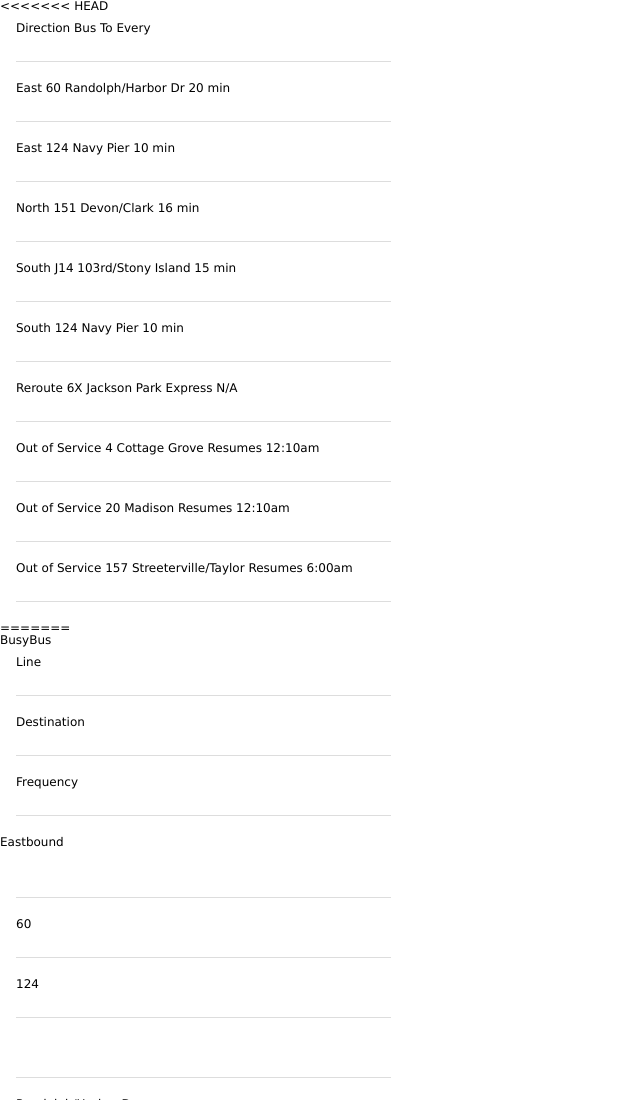
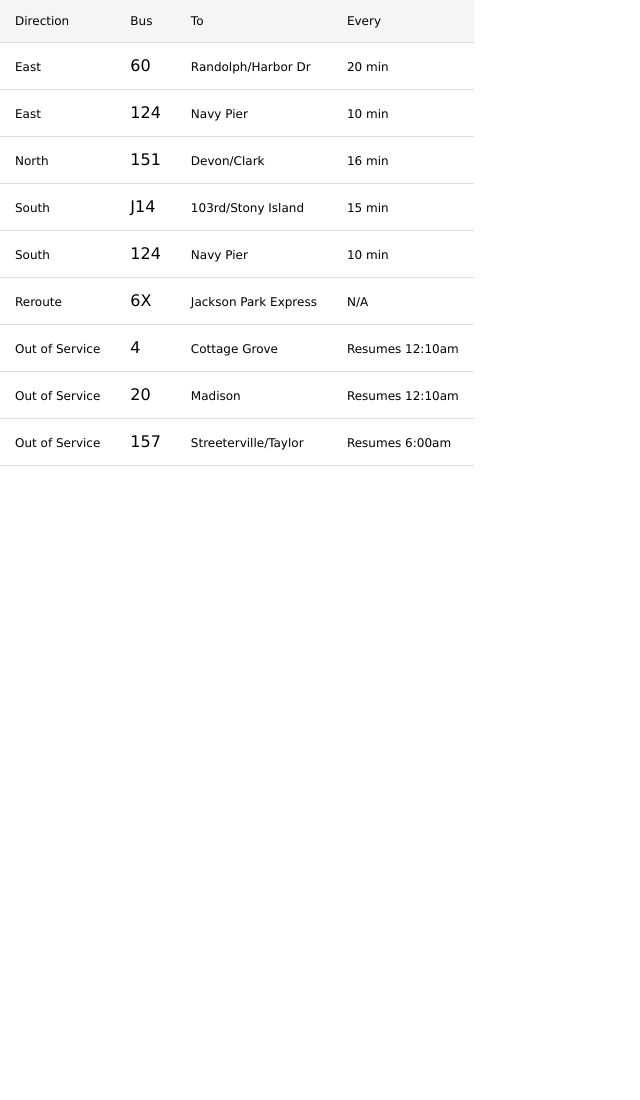
Before and after one commit to shikhamaya/frontendchallenege, a plain HTML site: page frontendchallenge.html in a window 1280 px wide. Shown: the top 1100 px of the page, without its empty margins (0-640 px from the left). After the commit the page ends 800 px from the top, so only its background shows below. Drawn offline with Linux system fonts and the light colour scheme.

Commit message:
redo third progress

```diff
--- a/css/style.css
+++ b/css/style.css
@@ -8,20 +8,21 @@ body {
   text-align: left;
 }
 
-ul > li {
+tr {
   width: 375px;
-  height: 40px;
-  margin: 10px 20px 20px 16px;
-  border-bottom: 1.5px solid #ddd;
+  border-bottom: 1px solid #ddd;
 }
 
-<<<<<<< HEAD
-.row:hover {
+th, td {
+  padding: 15px;
+}
+
+tr:hover {
   background-color: #f5f5f5;
-=======
-.title {
-  display: inline;
-  list-style-type: none;
-  padding-right: 20px;
->>>>>>> 92e898d057c7a8b306298c785245ec33f1f78ca0
 }
+
+.line {
+  font-size: 16px;
+}
+
+}
--- a/frontendchallenge.html
+++ b/frontendchallenge.html
@@ -8,218 +8,66 @@
     <link rel="stylesheet" href="css/style.css">
   </head>
   <body>
-<<<<<<< HEAD
-    <ul>
-      <li>
-        <span class="direction">Direction</span>
-        <span class="line">Bus</span>
-        <span class="destination">To</span>
-        <span class="frequency">Every</span>
-      </li>
-      <li>
-        <span class="direction">East</span>
-        <span class="line">60</span>
-        <span class="destination">Randolph/Harbor Dr</span>
-        <span class="frequency">20 min</span>
-      </li>
-      <li>
-        <span class="direction">East</span>
-        <span class="line">124</span>
-        <span class="destination">Navy Pier</span>
-        <span class="frequency">10 min</span>
-      </li>
-      <li>
-        <span class="direction">North</span>
-        <span class="line">151</span>
-        <span class="destination">Devon/Clark</span>
-        <span class="frequency">16 min</span>
-      </li>
-      <li>
-        <span class="direction">South</span>
-        <span class="line">J14</span>
-        <span class="destination">103rd/Stony Island</span>
-        <span class="frequency">15 min</span>
-      </li>
-      <li>
-        <span class="direction">South</span>
-        <span class="line">124</span>
-        <span class="destination">Navy Pier</span>
-        <span class="frequency">10 min</span>
-      </li>
-      <li>
-        <span class="direction">Reroute</span>
-        <span class="line">6X</span>
-        <span class="destination">Jackson Park Express</span>
-        <span class="frequency">N/A</span>
-      </li>
-      <li>
-        <span class="direction">Out of Service</span>
-        <span class="line">4</span>
-        <span class="destination">Cottage Grove</span>
-        <span class="frequency">Resumes 12:10am</span>
-      </li>
-      <li>
-        <span class="direction">Out of Service</span>
-        <span class="line">20</span>
-        <span class="destination">Madison</span>
-        <span class="frequency">Resumes 12:10am</span>
-      </li>
-      <li>
-        <span class="direction">Out of Service</span>
-        <span class="line">157</span>
-        <span class="destination">Streeterville/Taylor</span>
-        <span class="frequency">Resumes 6:00am</span>
-      </li>
+  <table>
+    <tr>
+      <th>Direction</th>
+      <th>Bus</th>
+      <th>To</th>
+      <th>Every</th>
+    </tr>
+    <tr>
+      <td class="direction">East</td>
+      <td class="line">60</td>
+      <td class="destination">Randolph/Harbor Dr</td>
+      <td class="frequency">20 min</td>
+    </tr>
+    <tr>
+        <td class="direction">East</td>
+        <td class="line">124</td>
+        <td class="destination">Navy Pier</td>
+        <td class="frequency">10 min</td>
+      </tr>
+      <tr>
+        <td class="direction">North</td>
+        <td class="line">151</td>
+        <td class="destination">Devon/Clark</td>
+        <td class="frequency">16 min</td>
+      </tr>
+      <tr>
+        <td class="direction">South</td>
+        <td class="line">J14</td>
+        <td class="destination">103rd/Stony Island</td>
+        <td class="frequency">15 min</td>
+      </tr>
+      <tr>
+        <td class="direction">South</td>
+        <td class="line">124</td>
+        <td class="destination">Navy Pier</td>
+        <td class="frequency">10 min</td>
+      </tr>
+      <tr>
+        <td class="direction">Reroute</td>
+        <td class="line">6X</td>
+        <td class="destination">Jackson Park Express</td>
+        <td class="frequency">N/A</td>
+      </tr>
+      <tr>
+        <td class="direction">Out of Service</td>
+        <td class="line">4</td>
+        <td class="destination">Cottage Grove</td>
+        <td class="frequency">Resumes 12:10am</td>
+      </tr>
+      <tr>
+        <td class="direction">Out of Service</td>
+        <td class="line">20</td>
+        <td class="destination">Madison</td>
+        <td class="frequency">Resumes 12:10am</td>
+      </tr>
+      <tr>
+        <td class="direction">Out of Service</td>
+        <td class="line">157</td>
+        <td class="destination">Streeterville/Taylor</td>
+        <td class="frequency">Resumes 6:00am</td>
+      </tr>
+    </table>
     </body>
-  </head>
-=======
-    <section class="container">
-      <h1>BusyBus</h1>
-      <div class="navcontainer">
-        <ul class= "navlist">
-          <li> Line </li>
-          <li> Destination </li>
-          <li> Frequency </li>
-        </ul>
-      </div>
-      <div class="eastboundcontainer">
-        <h2>Eastbound</h2>
-          <ul class="values">
-            <li class= "eastboundvalues">
-              <li>60</li>
-              <li>124</li>
-            </ul>
-          <ul class="destination">
-            <li class= "eastbounddestination">
-              <li>Randolph/Harbor Dr</li>
-              <li>Navy Pier</li>
-          </ul>
-        <ul class= "frequency">
-          <li class= "eastboundfrequency">
-            <li>Every 20 minutes</li>
-            <li>Every 10 minutes</li>
-          </ul>
-      </div>
-      <div class= "northbound line">
-        <h2>Northbound</h2>
-        <ul>
-          <li class= "title line">
-            <li>Line
-              <ul>
-                <li class= "values line">
-                  <li>151</li>
-                </ul>
-        </ul>
-      </div>
-        <ul>
-        <div class= "northbound destination">
-          <li class= "title destination">
-            <li>Destination
-              <ul>
-                <li class= "values destination">
-                  <li>Devon/Clark</li>
-                </ul>
-            </div>
-        </ul>
-      </div>
-        <ul>
-        <div class= "northbound frequency">
-          <li class= "title frequency">
-            <li>Frequency
-              <ul>
-                <li class= "values frequency">
-                  <li>Every 16 minutes</li>
-                </ul>
-        </ul>
-      <div class= "direction southbound">
-        <h2>Southbound</h2>
-        <ul>
-          <li class= "title line">
-            <li>Line
-              <ul>
-                <li class= "values line">
-                  <li>J14</li>
-                  <li>124</li>
-                </ul>
-        </ul>
-        <ul>
-          <li class= "title destination">
-            <li>Destination
-              <ul>
-                <li class= "values destination">
-                  <li>103rd/Stony Island</li>
-                  <li>Navy Pier</li>
-                </ul>
-        </ul>
-        <ul>
-          <li class= "title frequency">
-            <li>Frequency
-              <ul>
-                <li class= "values frequency">
-                  <li>Every 15 minutes</li>
-                  <li>Every 10 minutes</li>
-                </ul>
-      </ul>
-      <div class= "direction reroute">
-        <h2>Reroute</h2>
-        <ul>
-          <li class= "title line">
-            <li>Line
-              <ul>
-                <li class= "values line">
-                  <li>6X</li>
-                </ul>
-        </ul>
-        <ul>
-          <li class= "title destination">
-            <li>Destination
-              <ul>
-                <li class= "values destination">
-                  <li>Jackson Park Express</li>
-                </ul>
-        </ul>
-        <ul>
-          <li class= "title frequency">
-            <li>Frequency
-              <ul>
-                <li class= "values frequency">
-                  <li>N/A</li>
-                </ul>
-      </ul>
-      <div class= "direction out of service">
-        <h2>Out of Service</h2>
-        <ul>
-          <li class= "title line">
-            <li>Line
-              <ul>
-                <li class= "values line">
-                  <li>4</li>
-                  <li>20</li>
-                  <li>157</li>
-                </ul>
-        </ul>
-        <ul>
-          <li class= "title destination">
-            <li>Destination
-              <ul>
-                <li class= "values destination">
-                  <li>Cottage Grove</li>
-                  <li>Madison</li>
-                  <li>Streeterville/Taylor</li>
-                </ul>
-        </ul>
-        <ul>
-          <li class= "title frequency">
-            <li>Frequency
-              <ul>
-                <li class= "values frequency">
-                  <li>Resumes 12:10am</li>
-                  <li>Resumes 12:10am</li>
-                  <li>Resumes 6:00am</li>
-                </ul>
-        </ul>
-      </div>
-    </section>
-  </body>
-</html>
->>>>>>> 92e898d057c7a8b306298c785245ec33f1f78ca0
```
